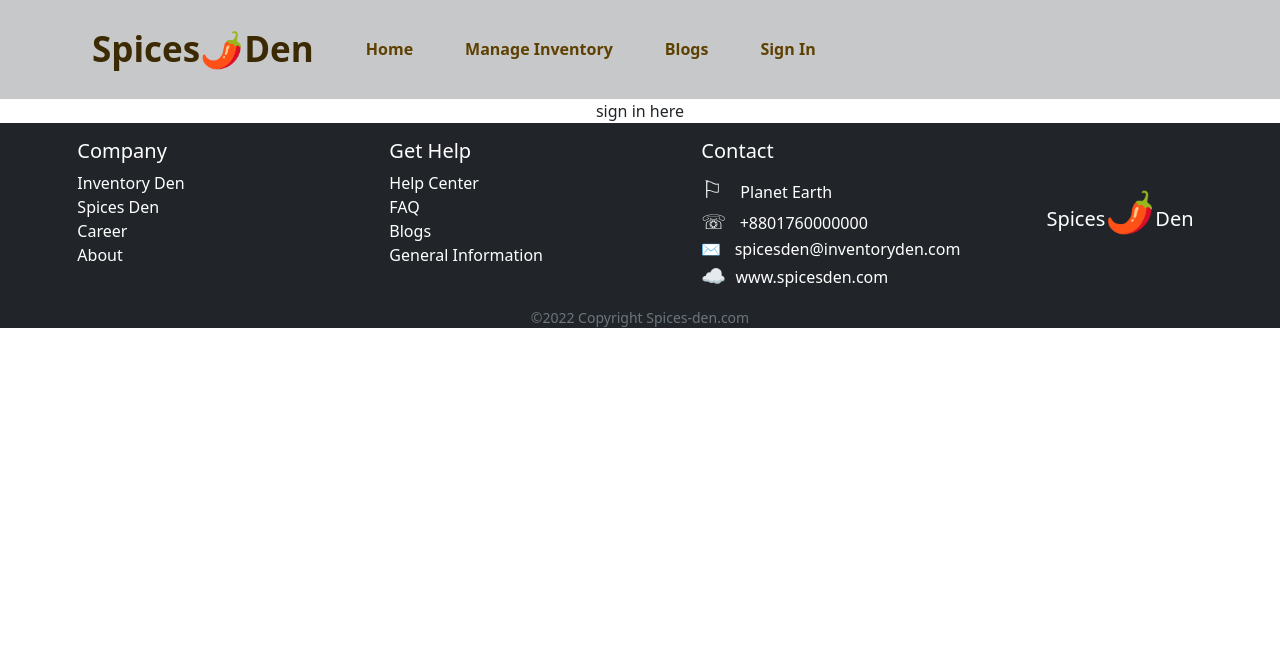
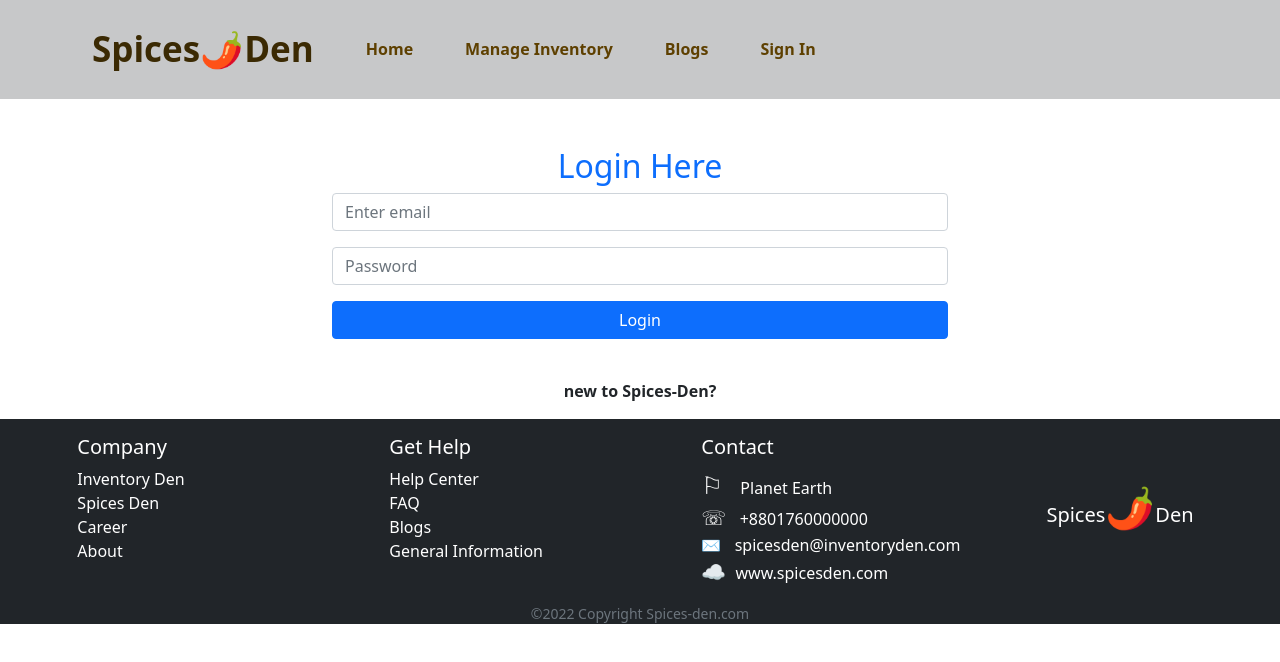
Before and after one commit to zunuu/Spices-Den, a React (Create React App) app: page /signIn in a window 1280 px wide. Shown: the top 662 px of the page. Built offline with nearby package versions, Linux system fonts and the light colour scheme.

Commit message:
basic form added

```diff
--- a/src/Components/EachInventoryDisplay/EachInventoryDisplay.css
+++ b/src/Components/EachInventoryDisplay/EachInventoryDisplay.css
@@ -56,3 +56,7 @@
     width: 0px;
     height: 0px;
 }
+
+.delete-btn {
+    display: none
+}
--- a/src/Components/EachInventoryDisplay/EachInventoryDisplay.js
+++ b/src/Components/EachInventoryDisplay/EachInventoryDisplay.js
@@ -12,7 +12,7 @@ const EachInventoryDisplay = (props) => {
         // console.log(`/inventory/${_id}`);
     }
     return (
-        <div className='col-xl-4 col-lg-4 col-md-6 col-sm-12 col-12 my-2 mx-auto justify-content-center'>
+        <div className=' col-xl-4 col-lg-4 col-md-6 col-sm-12 col-12 my-4 mx-auto justify-content-center'>
             <Card className='card-of-inventory mx-auto justify-content-center' style={{ width: '18rem' }}>
                 <Carousel fade controls={false}>
 
@@ -56,7 +56,7 @@ const EachInventoryDisplay = (props) => {
                     </Card.Text>
                     <button onClick={() => navigateToInventory(_id)} className='stockbtn'>Stock Update</button>
                 </Card.Body>
-
+                <button className='{EachInventoryDisplay.delete-btn}'>delete</button>
             </Card>
         </div>
     );
--- a/src/Components/Main/Homepage/Home/InventoryItems.js
+++ b/src/Components/Main/Homepage/Home/InventoryItems.js
@@ -3,7 +3,7 @@ import React from 'react';
 const InventoryItems = () => {
     return (
         <div>
-            <h1>Inventory Items</h1>
+            <h1 className='mt-5 pt-5 pb-5 mb-0 bg-success bg-opacity-10'>Inventory Items</h1>
             <div>
 
             </div>
--- a/src/Components/Main/Homepage/Homepage.js
+++ b/src/Components/Main/Homepage/Homepage.js
@@ -16,11 +16,11 @@ const Homepage = () => {
     return (
 
 
-        <div className='homepage'>
+        <div className='homepage bg-success bg-opacity-10'>
             <Banner></Banner>
             <InventoryItems></InventoryItems>
 
-            <section className='container mx-auto pt-5 d-flex row justify-content-center  my-5'>
+            <section className='container mx-auto pt-5 d-flex row justify-content-center bg-success bg-opacity-10 pt-0 pb-5 my-0'>
 
                 {
                     eachInventory.slice(0, 6).map(eachInventoryDisplay =>
--- a/src/Components/Main/ManageInventory/ManageInventory.css
+++ b/src/Components/Main/ManageInventory/ManageInventory.css
@@ -0,0 +1,8 @@
+.manageInventory {
+    padding: 0 !important;
+    margin: 0 !important;
+}
+
+.delete-btn {
+    display: block;
+}
--- a/src/Components/Main/ManageInventory/ManageInventory.js
+++ b/src/Components/Main/ManageInventory/ManageInventory.js
@@ -2,15 +2,17 @@
 import React from 'react';
 import EachInventoryDisplay from '../../EachInventoryDisplay/EachInventoryDisplay';
 import InventoryHooks from '../../Hooks/InventoryHook';
-
+import './ManageInventory.css'
 const ManageInventory = () => {
     const [eachInventory, setEachInventory] = InventoryHooks()
     return (
-        <div>
-            this is allinv
+        <div className='d-flex  row'>
             {
                 eachInventory.map(eachInventoryDisplay =>
-                    <EachInventoryDisplay key={eachInventoryDisplay._id} eachInventoryDisplay={eachInventoryDisplay} ></EachInventoryDisplay>)
+                    <EachInventoryDisplay key={eachInventoryDisplay._id} eachInventoryDisplay={eachInventoryDisplay} >
+
+
+                    </EachInventoryDisplay>)
             }
         </div>
     );
--- a/src/Components/Main/SignIn/SignIn.js
+++ b/src/Components/Main/SignIn/SignIn.js
@@ -1,9 +1,43 @@
-import React from 'react';
+import React, { useRef } from 'react';
+import { Button, Form } from 'react-bootstrap';
+const SignIn = () => {
 
-const SignIn = () => {
+    const emailRef = useRef('')
+    const passwordRef = useRef('')
+
+    const handleSubmit = event => {
+        event.preventDefault();
+        const email = emailRef.current.value;
+        const password = passwordRef.current.value;
+        console.log(email, password);
+    }
+
+
     return (
-        <div>
-            sign in here
+        <div className='bg-white login pt-5'>
+            <h2 className='text-primary  text-center'>Login Here</h2>
+            <Form onSubmit={handleSubmit} className='container w-50 '>
+                <Form.Group className="mb-3 " controlId="formBasicEmail">
+                    <Form.Control ref={emailRef} type="email" placeholder="Enter email" required />
+
+                </Form.Group>
+
+                <Form.Group className="mb-3" controlId="formBasicPassword">
+                    <Form.Control ref={passwordRef} type="password" placeholder="Password" required />
+                </Form.Group>
+
+
+                <Button variant="primary" className=' w-100' type="submit">
+                    Login
+                </Button> <br /> { } &nbsp;
+
+                <p className='fw-bold mt-3'>new to Spices-Den? <span >
+
+
+                </span></p>
+
+            </Form>
+
         </div>
     );
 };
```
